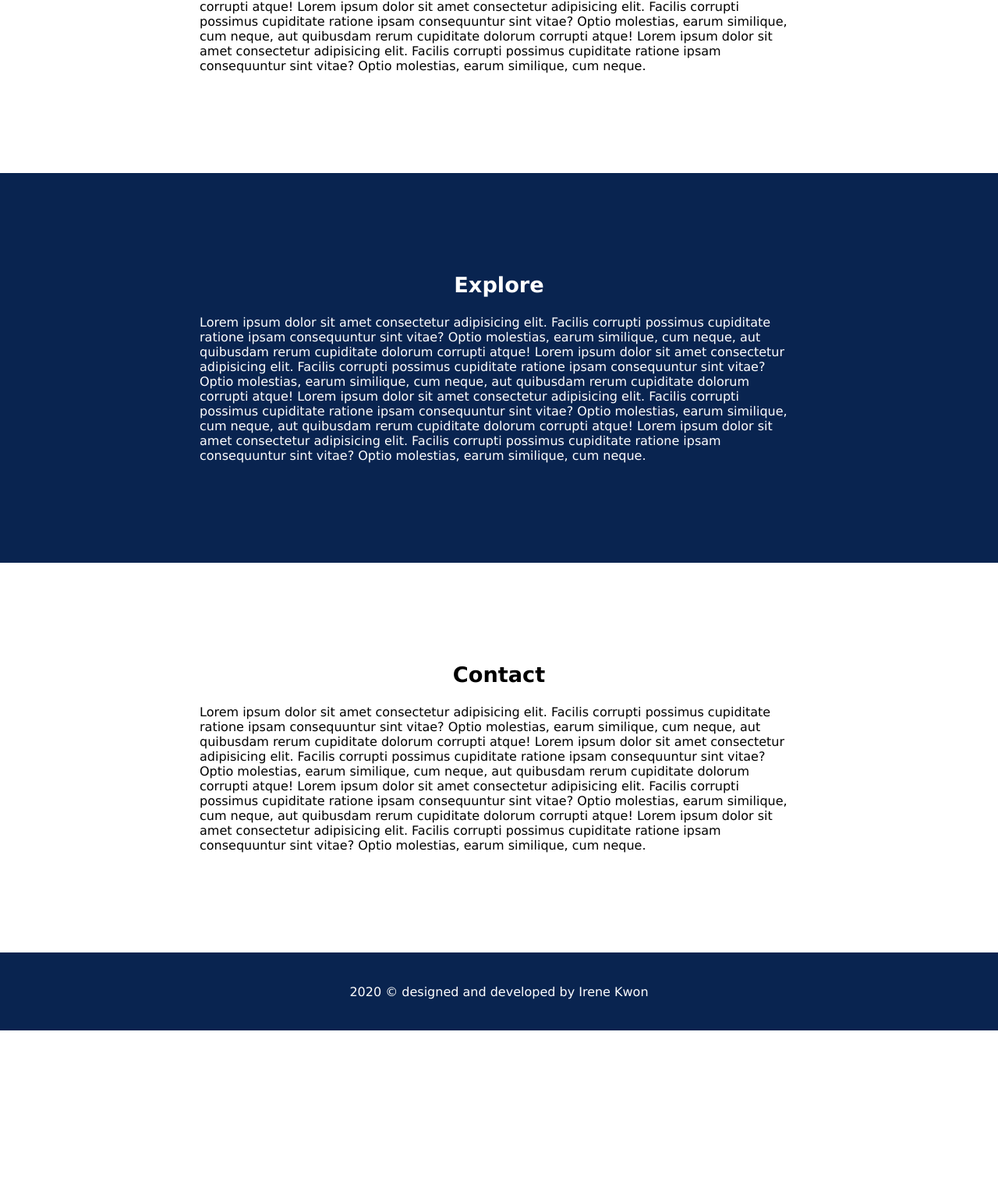
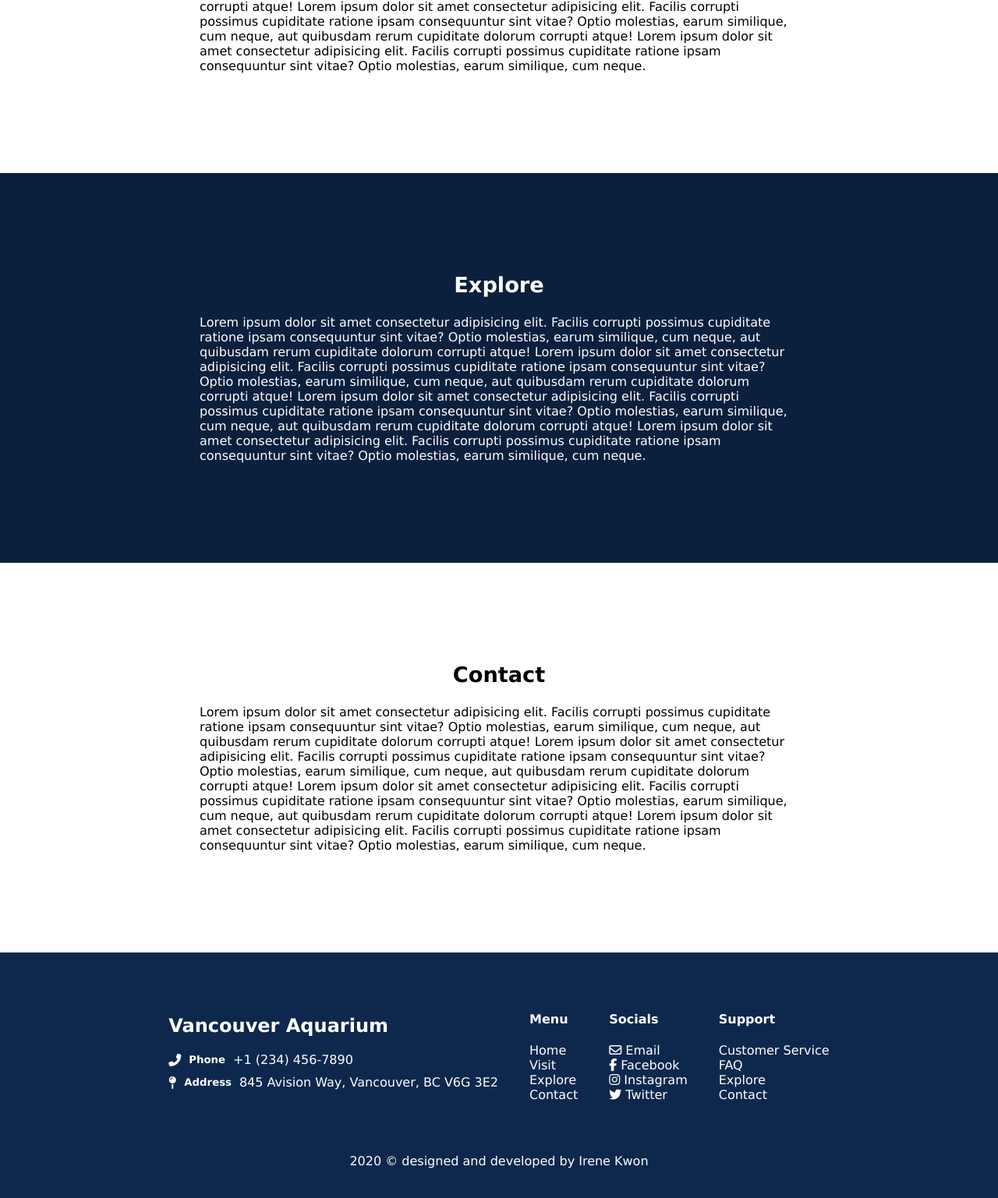
Before and after one commit to irnkwon/web-competition, a PHP site: page / in a window 1280 px wide. Shown: the part 1078-2615 px from the top of the page at 78% size. Before the commit the page ends 2400 px from the top, so only its background shows below. Run offline with PHP 8.4, Linux system fonts and the light colour scheme; some libraries are stand-ins or nearby versions.

Commit message:
Added a basic footer and learn more button

```diff
--- a/index.html
+++ b/index.html
@@ -28,7 +28,9 @@
         <section id="home">
             <h1>Vancouver Aquarium</h1>
             <p>earum similique, cum neque, aut quibusdam rerum cupiditate dolorum corrupti</p>
-            <div class="scroll-down"><i class="fas fa-chevron-down fa-3x"></i></div>
+            <i class="fas fa-chevron-left fa-2x"></i>
+            <i class="fas fa-chevron-right fa-2x"></i>
+            <div class="learn-more">Learn More</div>
         </section>
 
         <!-- Visit -->
@@ -90,7 +92,45 @@
 
         <!-- Footer -->
         <section id="footer">
-            2020 © designed and developed by Irene Kwon
+            <div class="info-wrapper">
+                <div>
+                    <h2>Vancouver Aquarium</h2>
+                    <div class="phone">
+                        <i class="fas fa-phone-alt"></i>
+                        <h5>Phone</h5> +1 (234) 456-7890
+                    </div>
+                    <div class="address">
+                        <i class="fas fa-map-pin"></i>
+                        <h5>Address</h5> 845 Avision Way, Vancouver, BC V6G 3E2
+                    </div>
+                    <!-- <img src="./images//map.png" alt="map-image" class="map" /> -->
+                </div>
+                <ul>
+                    <h4>Menu</h4>
+                    <li><a href="#home">Home</a></li>
+                    <li><a href="#visit">Visit</a></li>
+                    <li><a href="#explore">Explore</a></li>
+                    <li><a href="#contact">Contact</a></li>
+                </ul>
+                <ul>
+                    <h4>Socials</h4>
+                    <div class="social-icons">
+                        <div><i class="far fa-envelope fa-1x"></i> Email</div>
+                        <div><i class="fab fa-facebook-f fa-1x"></i> Facebook</div>
+                        <div><i class="fab fa-instagram fa-1x"></i> Instagram</div>
+                        <div><i class="fab fa-twitter fa-1x"></i> Twitter</div>
+                    </div>
+                </ul>
+                <ul>
+                    <h4>Support</h4>
+                    <li><a>Customer Service</a></li>
+                    <li><a>FAQ</a></li>
+                    <li><a>Explore</a></li>
+                    <li><a>Contact</a></li>
+                </ul>
+            </div>
+            <!-- <hr class="line" /> -->
+            <div class="copyright">2020 © designed and developed by Irene Kwon</div>
         </section>
     </body>
 </html>
--- a/js/main.js
+++ b/js/main.js
@@ -1,10 +1,27 @@
+
+/*
+    General
+*/
+$(document).ready(function() {
+    scrollDown();
+    moveRight();
+});
+
 /*
     Scroll Down
 */
-$(document).ready(function() {
-    $('.scroll-down').click(function() {
-        $('html, body').animate({
-            scrollTop: $('#visit').offset().top
+function scrollDown() {
+    $(".learn-more").click(function() {
+        $("html, body").animate({
+            scrollTop: $("#visit").offset().top
         }, 150);
     });
-});
+}
+
+/*
+    Slider
+*/
+function moveRight() {
+    $(".fa-chevron-right").click(function(){
+    });
+}
--- a/styles/main.css
+++ b/styles/main.css
@@ -85,11 +104,12 @@ a {
     font-weight: bold;
 }
 
+
 /*
     Explore
 */
 #explore {
-    background-color: #092450;
+    background-color: rgb(11, 32, 61);
     color: #FFFFFF;
 }
 
@@ -99,9 +119,41 @@ a {
 */
 #footer {
     display: flex;
-    justify-content: center;
     align-items: center;
-    height: 100px;
+    flex-direction: column;
     color: #FFFFFF;
-    background-color:#092450;
+    background-color: rgb(14, 40, 77);
+    padding: 3% 5%;
 }
+
+.social-icons {
+    display: flex;
+    flex-direction: column;
+    justify-content: space-around;
+}
+
+.line {
+    width: 100%;
+    border-color: #F9F9F9;
+}
+
+.info-wrapper {
+    display: flex;
+    align-items: center;
+    margin-bottom: 3%;
+}
+
+.copyright {
+    margin-top: 15px;
+}
+
+.phone, .address {
+    display: flex;
+    flex-direction: row;
+    align-items: center;
+    margin-bottom: 10px;
+}
+
+.phone > h5, .address > h5 {
+    margin: 0 10px;
+}
```
Also changed, not shown: other parts of styles/main.css (+27 -8 lines), images/landing-1.jpg (renamed from images/aquarium-landing-1.jpg), images/landing-2.jpg (added), images/landing-3.jpg (added), images/map.png (added).
